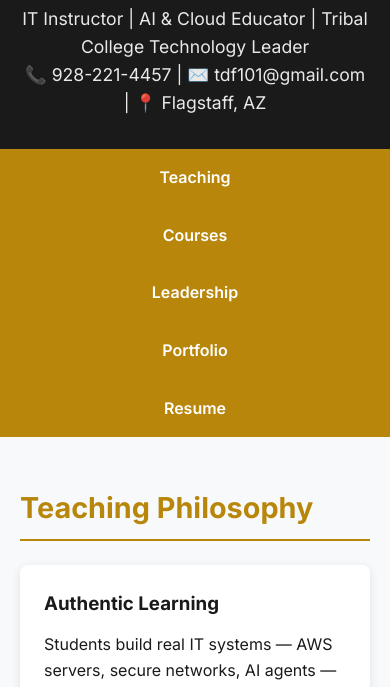
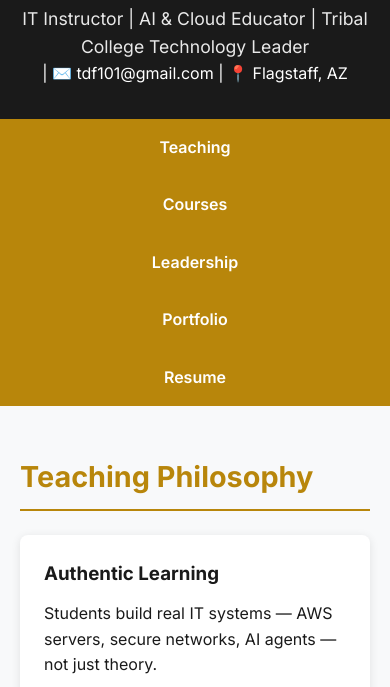
Before and after one commit to tdf1010/probable-resume, a plain HTML site: page index.html in a window 390 px wide. Shown: the part 148-835 px from the top of the page. Drawn offline with Linux system fonts and the light colour scheme.

Commit message:
Remove phone number from index.html
Removed phone number from contact information.

```diff
--- a/index.html
+++ b/index.html
@@ -41,7 +41,7 @@
     <div class="container">
       <h1>Timothy D. Foster, M.A.</h1>
       <p>IT Instructor | AI & Cloud Educator | Tribal College Technology Leader</p>
-      <p>📞 928-221-4457 | ✉️ tdf101@gmail.com | 📍 Flagstaff, AZ</p>
+      | ✉️ tdf101@gmail.com | 📍 Flagstaff, AZ</p>
     </div>
   </header>
 
```
